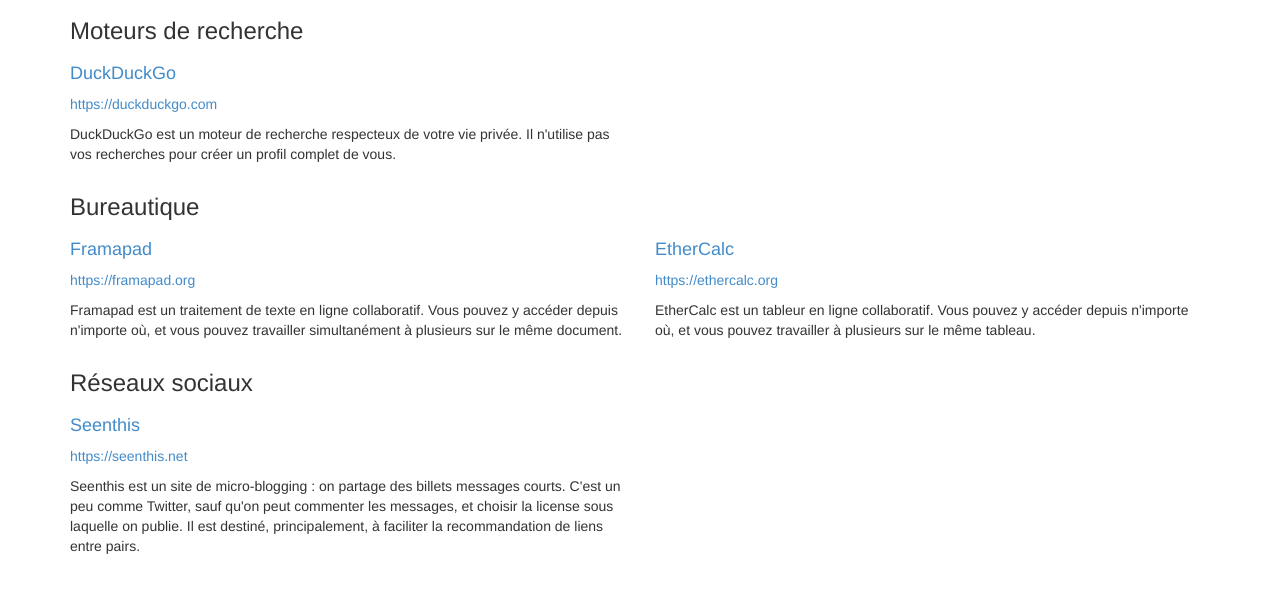
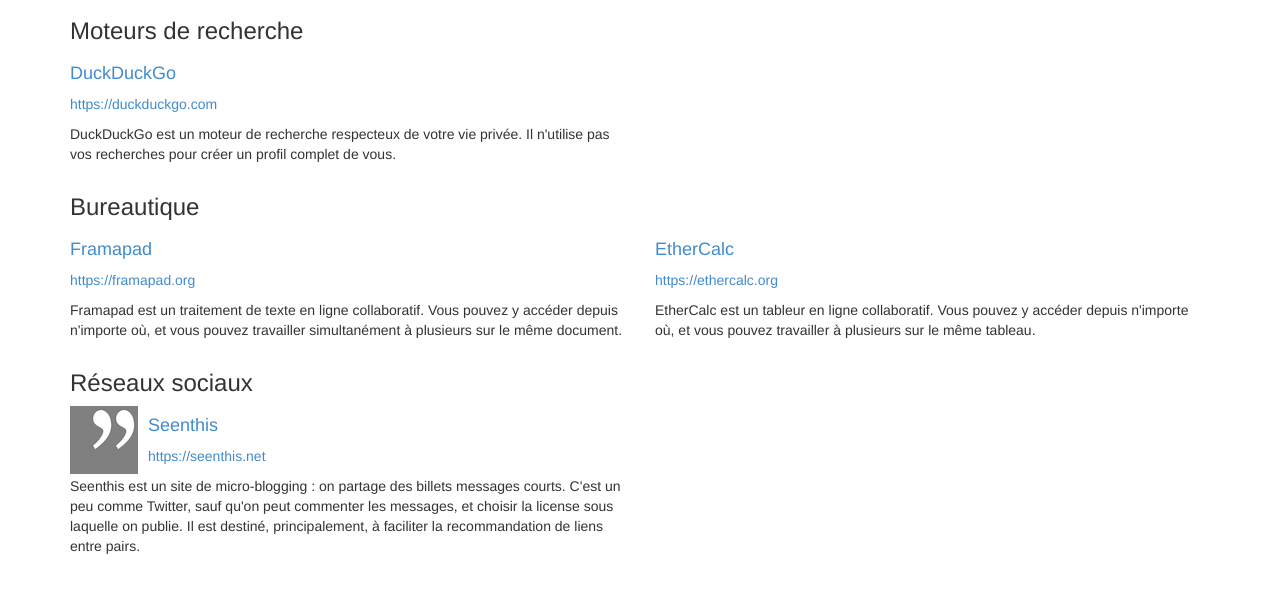
Before and after one commit to linux-sur-yvette/web-kiosk, a plain HTML site: page index.html in a window 1280 px wide. Shown: the part 102-692 px from the top of the page. Drawn offline with Linux system fonts and the light colour scheme.

Commit message:
Ajout de l'image de seenthis

```diff
--- a/index.html
+++ b/index.html
@@ -4,6 +4,13 @@
 	<meta charset="UTF-8">
 	<title>Web kiosk - Linux Sur Yvette</title>
 	<link rel="stylesheet" type="text/css" href="css/bootstrap.min.css">
+	<style type="text/css">
+		.web-icon {
+			max-height: 68px;
+			max-width: 68px;
+			margin-right: 10px;
+		}
+	</style>
 </head>
 <body>
 	<div class="container">
@@ -37,6 +44,8 @@
 		<h3>Réseaux sociaux</h3>
 		<div class="row">
 			<div class="col-md-6">
+				<img src="img/seenthis.png" class="pull-left web-icon">
+
 				<h4><a href="https://seenthis.net">Seenthis</a></h4>
 				<p><a href="https://seenthis.net">https://seenthis.net</a></p>
 				<p>Seenthis est un site de micro-blogging : on partage des billets messages courts. C'est un peu comme Twitter, sauf qu'on peut commenter les messages, et choisir la license sous laquelle on publie. Il est destiné, principalement, à faciliter la recommandation de liens entre pairs.</p>
```
Also changed, not shown: img/seenthis.png (added).
